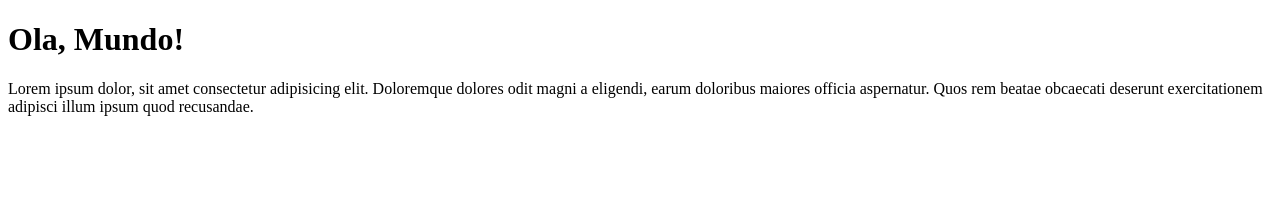
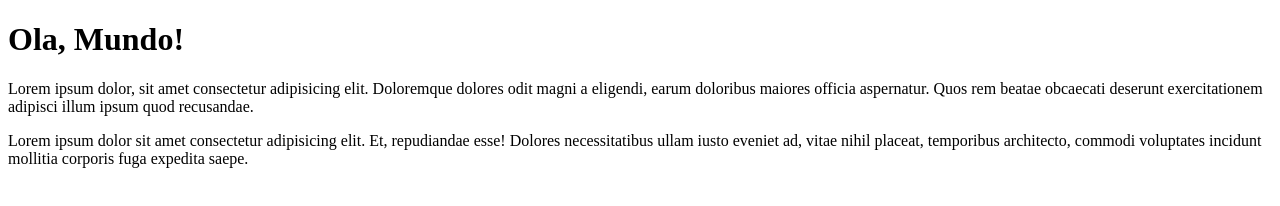
Before and after one commit to nicolasxavierdev/Ola-Mundo, a plain HTML site: page site-exemplo/index.html in a window 1280 px wide. Drawn offline with Linux system fonts and the light colour scheme.

Commit message:
Alterei um paragrafo

```diff
--- a/site-exemplo/index.html
+++ b/site-exemplo/index.html
@@ -9,5 +9,6 @@
 <body>
     <h1>Ola, Mundo!</h1>
     <p>Lorem ipsum dolor, sit amet consectetur adipisicing elit. Doloremque dolores odit magni a eligendi, earum doloribus maiores officia aspernatur. Quos rem beatae obcaecati deserunt exercitationem adipisci illum ipsum quod recusandae.</p>
+    <p>Lorem ipsum dolor sit amet consectetur adipisicing elit. Et, repudiandae esse! Dolores necessitatibus ullam iusto eveniet ad, vitae nihil placeat, temporibus architecto, commodi voluptates incidunt mollitia corporis fuga expedita saepe.</p>
 </body>
 </html>
```
